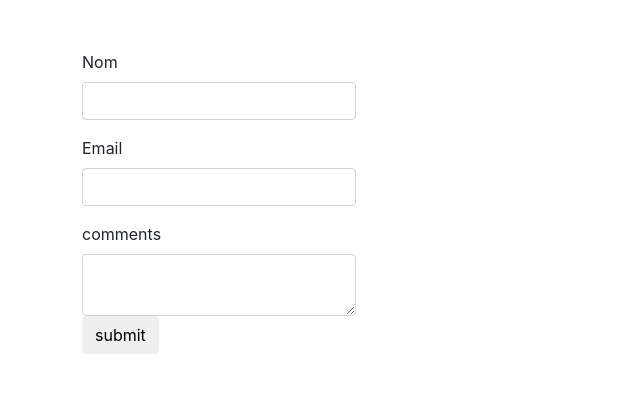
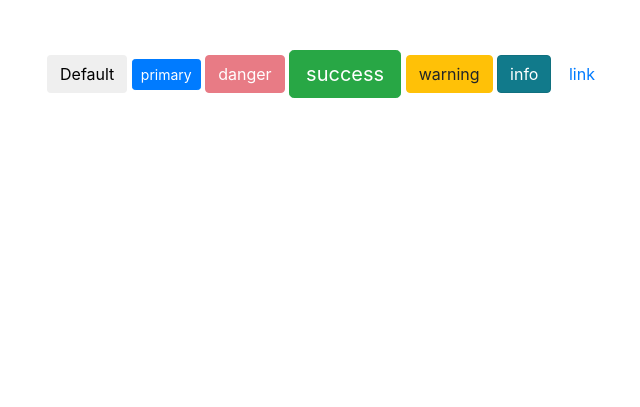
Before and after one commit to yve-n/Bootstrap, a plain HTML site: page index.html in a window 1280 px wide. Shown: the whole page, without its empty margins (38-678 px from the left). Drawn offline with nearby package versions, Linux system fonts and the light colour scheme.

Commit message:
type of buttons

```diff
--- a/index.html
+++ b/index.html
@@ -10,24 +10,14 @@
     <title>Bootstrap</title>
 </head>
 <body>
-    <div class="container" >
-        <div class="row">
-            <form class="form" action="" style="margin: 50px;">
-                <div class="form-group">
-                    <label for="name">Nom</label>
-                    <input type="text" id="name" class="form-control">
-                </div>
-                <div class="form-group">
-                    <label for="Email">Email</label>
-                    <input type="email" id="email" class="form-control">
-                </div>
-                <div>
-                    <label for="comments">comments</label>
-                    <textarea name="comments" id="comments" class="form-control"></textarea>
-                </div>
-                <button type="submit" class=" btn btn-default">submit</button>
-            </form>
-        </div>
+    <div class="container" style="margin-top:50px ;">
+        <button type="button" class="btn btn-default">Default</button>
+        <button type="button" class="btn btn-primary btn-sm">primary</button>
+        <button type="button" class="btn btn-danger disabled">danger</button>
+        <button type="button" class="btn btn-success btn-lg">success</button>
+        <button type="button" class="btn btn-warning">warning</button>
+        <button type="button" class="btn btn-info active">info</button>
+        <button type="button" class="btn btn-link">link</button>
     </div>
 
 </body>
```
